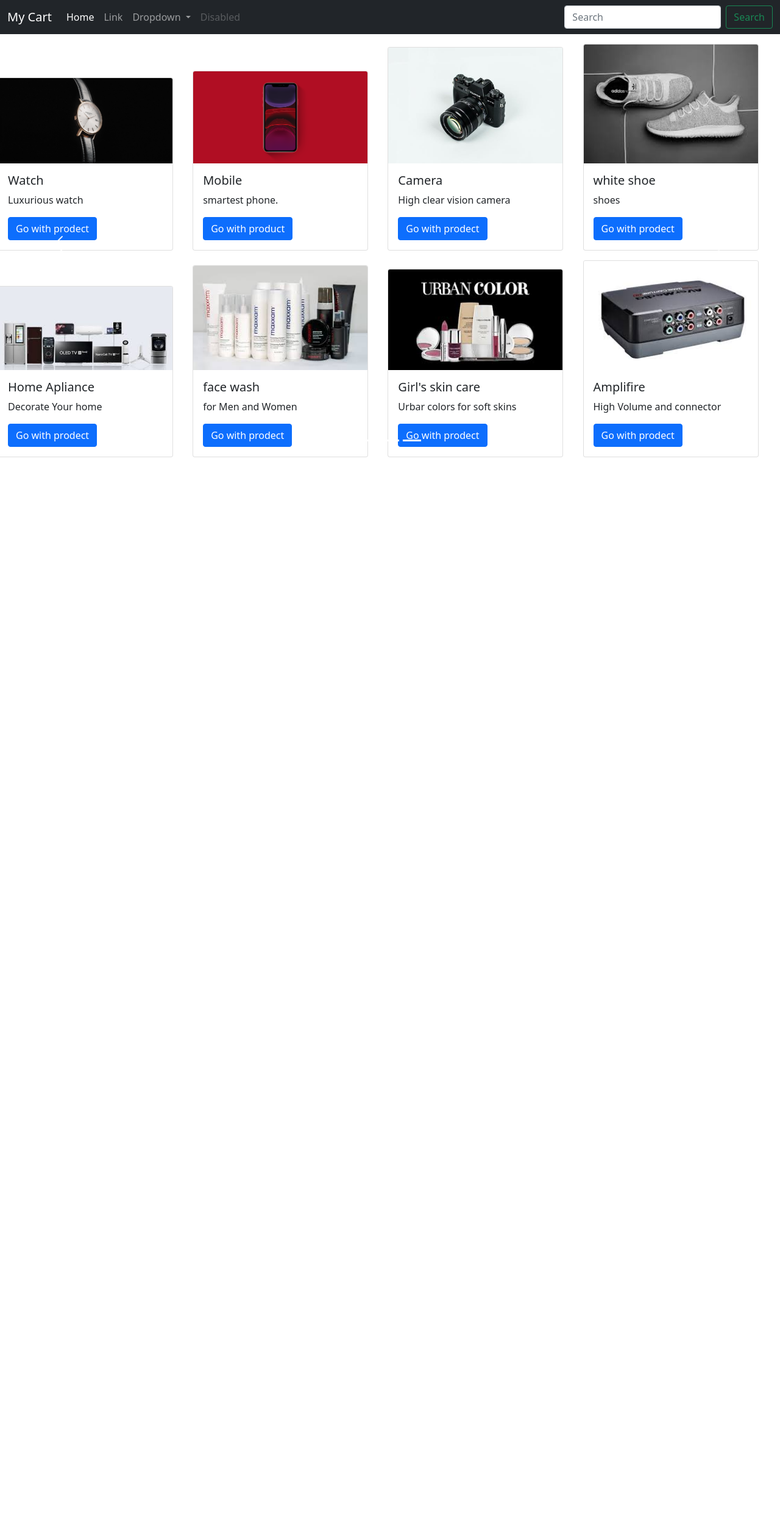
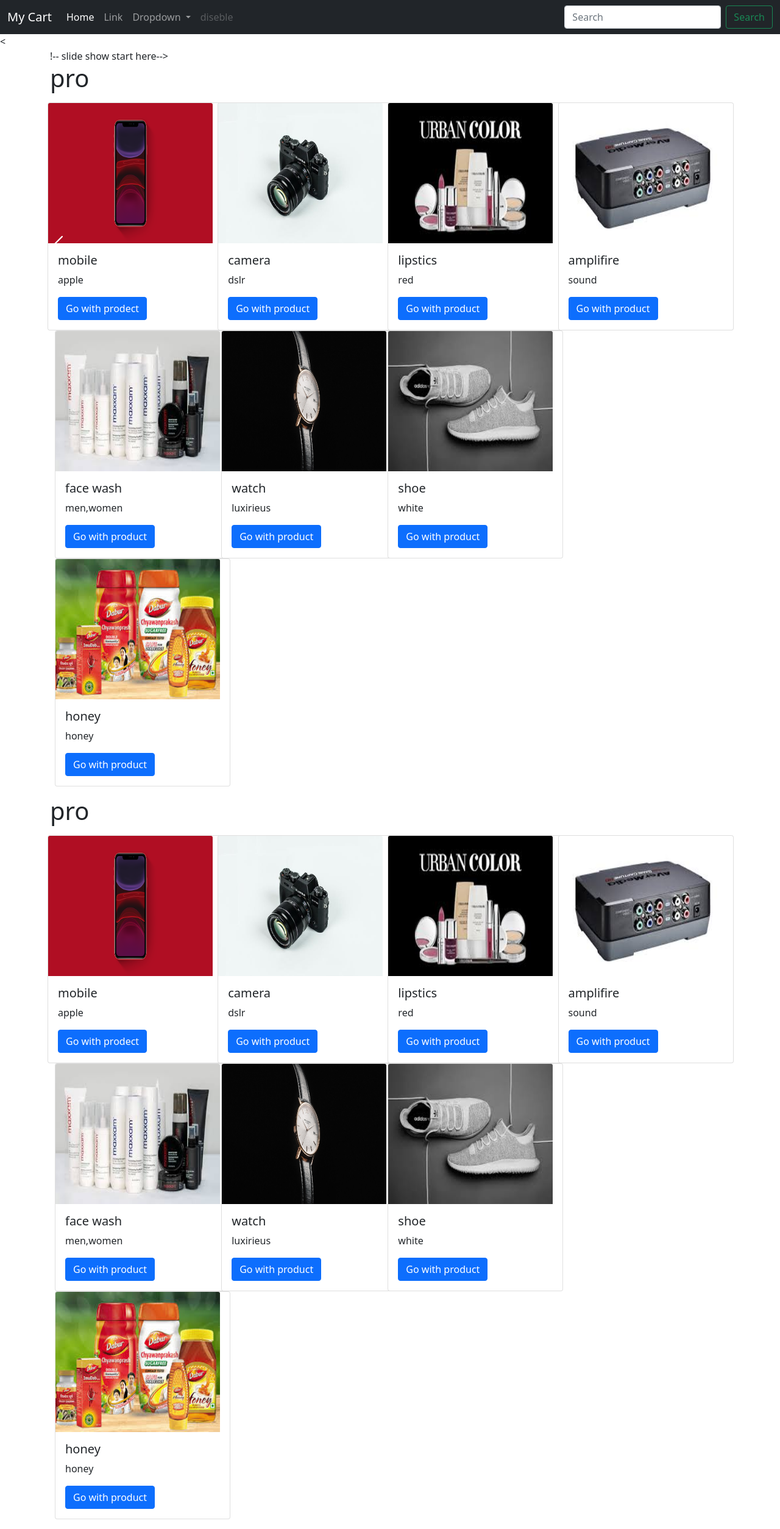
Before and after one commit to viral390/My_Cart, a Django app: page /shop/ in a window 1280 px wide. Shown: the whole page at 61% size. Before the commit the page ends 750 px from the top, so only its background shows below. Run offline with Django 3.2, Linux system fonts and the light colour scheme; data comes from the database, SQL or seed files in the repository; both versions use the stored data as it was after the commit.

Commit message:
add loops in index.html

```diff
--- a/my_cart/my_cart/urls.py
+++ b/my_cart/my_cart/urls.py
@@ -1,8 +1,10 @@
 from django.contrib import admin
 from django.urls import path, include
+from django.conf import settings
+from django.conf.urls.static import static
 
 urlpatterns = [
     path('admin/', admin.site.urls),
     path('blog/', include('blog.b_urls')),
     path('shop/', include('shop.s_urls'))
-]
+] + static(settings.MEDIA_URL,document_root=settings.MEDIA_ROOT)
--- /dev/null
+++ b/my_cart/shop/templates/shop/basic.html
@@ -0,0 +1,80 @@
+<!doctype html>
+<html lang="en">
+  <head>
+    <!-- Required meta tags -->
+    <meta charset="utf-8">
+    <meta name="viewport" content="width=device-width, initial-scale=1">
+
+    <!-- Bootstrap CSS -->
+    <link href="https://cdn.jsdelivr.net/npm/bootstrap@5.0.0-beta1/dist/css/bootstrap.min.css" rel="stylesheet" integrity="sha384-giJF6kkoqNQ00vy+HMDP7azOuL0xtbfIcaT9wjKHr8RbDVddVHyTfAAsrekwKmP1" crossorigin="anonymous">
+
+    <title>{% block title %} {% endblock %}</title>
+      <style>
+        {% block css %} {% endblock %}
+      </style>
+  </head>
+  <body>
+
+    <nav class="navbar navbar-expand-lg navbar-dark bg-dark">
+  <div class="container-fluid">
+    <a class="navbar-brand" href="#">My Cart</a>
+    <button class="navbar-toggler" type="button" data-bs-toggle="collapse" data-bs-target="#navbarSupportedContent" aria-controls="navbarSupportedContent" aria-expanded="false" aria-label="Toggle navigation">
+      <span class="navbar-toggler-icon"></span>
+    </button>
+    <div class="collapse navbar-collapse" id="navbarSupportedContent">
+      <ul class="navbar-nav me-auto mb-2 mb-lg-0">
+        <li class="nav-item">
+          <a class="nav-link active" aria-current="page" href="#">Home</a>
+        </li>
+        <li class="nav-item">
+          <a class="nav-link" href="#">Link</a>
+        </li>
+        <li class="nav-item dropdown">
+          <a class="nav-link dropdown-toggle" href="#" id="navbarDropdown" role="button" data-bs-toggle="dropdown" aria-expanded="false">
+            Dropdown
+          </a>
+          <ul class="dropdown-menu" aria-labelledby="navbarDropdown">
+
+            <li><a class="dropdown-item" href="#">Action</a></li>
+            <li><a class="dropdown-item" href="#">Another action</a></li>
+            <li><hr class="dropdown-divider"></li>
+            <li><a class="dropdown-item" href="#">Something else here</a></li>
+          </ul>
+        </li>
+        <li class="nav-item">
+          <a class="nav-link disabled" href="#" tabindex="-1" aria-disabled="true">diseble</a>
+        </li>
+      </ul>
+      <form class="d-flex">
+        <input class="form-control me-2" type="search" placeholder="Search" aria-label="Search">
+        <button class="btn btn-outline-success" type="submit">Search</button>
+      </form>
+    </div>
+  </div>
+</nav>
+     <a class="carousel-control-prev" href="#carouselExampleControls" role="button" data-bs-slide="prev">
+    <span class="carousel-control-prev-icon" aria-hidden="true"></span>
+    <span class="visually-hidden">Previous</span>
+  </a>
+  <a class="carousel-control-next" href="#carouselExampleControls" role="button" data-bs-slide="next">
+    <span class="carousel-control-next-icon" aria-hidden="true"></span>
+    <span class="visually-hidden">Next</span>
+  </a>
+  {% block body %} {% endblock %}
+
+
+
+  <!-- Optional JavaScript; choose one of the two! -->
+
+    <!-- Option 1: Bootstrap Bundle with Popper -->
+    <script src="https://cdn.jsdelivr.net/npm/bootstrap@5.0.0-beta1/dist/js/bootstrap.bundle.min.js" integrity="sha384-ygbV9kiqUc6oa4msXn9868pTtWMgiQaeYH7/t7LECLbyPA2x65Kgf80OJFdroafW" crossorigin="anonymous"></script>
+
+    <!-- Option 2: Separate Popper and Bootstrap JS -->
+    <!--
+    <script src="https://cdn.jsdelivr.net/npm/@popperjs/core@2.5.4/dist/umd/popper.min.js" integrity="sha384-q2kxQ16AaE6UbzuKqyBE9/u/KzioAlnx2maXQHiDX9d4/zp8Ok3f+M7DPm+Ib6IU" crossorigin="anonymous"></script>
+    <script src="https://cdn.jsdelivr.net/npm/bootstrap@5.0.0-beta1/dist/js/bootstrap.min.js" integrity="sha384-pQQkAEnwaBkjpqZ8RU1fF1AKtTcHJwFl3pblpTlHXybJjHpMYo79HY3hIi4NKxyj" crossorigin="anonymous"></script>
+    -->
+
+
+  </body>
+</html>
--- a/my_cart/shop/templates/shop/index.html
+++ b/my_cart/shop/templates/shop/index.html
@@ -1,15 +1,8 @@
-<!doctype html>
-<html lang="en">
-  <head>
-    <!-- Required meta tags -->
-    <meta charset="utf-8">
-    <meta name="viewport" content="width=device-width, initial-scale=1">
+{% extends 'shop/basic.html' %}
+{% block title %}shop{% endblock %}
 
-    <!-- Bootstrap CSS -->
-    <link href="https://cdn.jsdelivr.net/npm/bootstrap@5.0.0-beta1/dist/css/bootstrap.min.css" rel="stylesheet" integrity="sha384-giJF6kkoqNQ00vy+HMDP7azOuL0xtbfIcaT9wjKHr8RbDVddVHyTfAAsrekwKmP1" crossorigin="anonymous">
+{% block css %}
 
-    <title>Shop</title>
-      <style>
           .col-md-3
           {
           display: inline-block;
@@ -19,8 +12,8 @@
            background-color:blue;
            }
           .col-md-3 img{
-          width:auto;
-          height:100%;
+          width:270px;
+          height:230px;
           }
           body.carousel-indicator li
           background-color:red;
@@ -30,8 +23,14 @@
 
 
           body.carousel-control-prev-icon,
-          body.carousel-control-next-icon,
-          background-color:blue;
+          body.carousel-control-next-icon,{
+          background-color:black;
+          }
+          .carousel-control-prev
+          .carousel-control-next{
+          top:auto;
+          bottom:auto;
+
           }
 
 
@@ -39,69 +38,35 @@
           padding-left:10,
           padding-right:10;
 
+{% endblock %}
 
+{% block body %}
+     {% load static %}
 
+<
 
-      </style>
-  </head>
-  <body>
-  {% load static%}
-    <nav class="navbar navbar-expand-lg navbar-dark bg-dark">
-  <div class="container-fluid">
-    <a class="navbar-brand" href="#">My Cart</a>
-    <button class="navbar-toggler" type="button" data-bs-toggle="collapse" data-bs-target="#navbarSupportedContent" aria-controls="navbarSupportedContent" aria-expanded="false" aria-label="Toggle navigation">
-      <span class="navbar-toggler-icon"></span>
-    </button>
-    <div class="collapse navbar-collapse" id="navbarSupportedContent">
-      <ul class="navbar-nav me-auto mb-2 mb-lg-0">
-        <li class="nav-item">
-          <a class="nav-link active" aria-current="page" href="#">Home</a>
-        </li>
-        <li class="nav-item">
-          <a class="nav-link" href="#">Link</a>
-        </li>
-        <li class="nav-item dropdown">
-          <a class="nav-link dropdown-toggle" href="#" id="navbarDropdown" role="button" data-bs-toggle="dropdown" aria-expanded="false">
-            Dropdown
-          </a>
-          <ul class="dropdown-menu" aria-labelledby="navbarDropdown">
+<div class="container">
 
-            <li><a class="dropdown-item" href="#">Action</a></li>
-            <li><a class="dropdown-item" href="#">Another action</a></li>
-            <li><hr class="dropdown-divider"></li>
-            <li><a class="dropdown-item" href="#">Something else here</a></li>
-          </ul>
-        </li>
-        <li class="nav-item">
-          <a class="nav-link disabled" href="#" tabindex="-1" aria-disabled="true">Disabled</a>
-        </li>
-      </ul>
-      <form class="d-flex">
-        <input class="form-control me-2" type="search" placeholder="Search" aria-label="Search">
-        <button class="btn btn-outline-success" type="submit">Search</button>
-      </form>
-    </div>
-  </div>
-</nav>
+    !--    slide show start here-->
+    {% for product, range ,nslides in allproducts %}
 
+    <h1>{{product.0.category}}</h1>
+    <div id="demo{{forloop.counter}}" class="carousel slide my-3" data-ride="carousel" >
+        <ul class="carousel-indicators">
+          <li data-target="#demo{{forloop.counter}}" data-slide-to="0" class="active"></li>
+        {% for i in range%}
+        <li data-target="#demo{{forloop.parentloop.counter}}" data-slide-to="{{i}}" ></li>
+        {% endfor %}
+    </ul>
 
-
-    <div id="demo" class="carousel slide " data-ride="carousel" >
-    <ul class="carousel-indicators">
-        <li data-target="demo" data-slide-to="0" class="active"></li>
-        <li data-target="demo" data-slide-to="1" class="active"></li>
-        <li data-target="demo" data-slide-to="2" class="active"></li>
-
-    </ul>
-<!--    slide show start here-->
-    <div class="container-carousel-inner no-padding  my-3">
-        <div class="carousel-item-active "></div>
+    <div class="container-carousel-inner no-padding">
+        <div class="carousel-item-active ">
         <div class="col-xs-3 col-sm-3 col-md-3">
             <div class="card" style="width: 18rem;">
-                <img src="{%static 'shop/1.jpg'%}" class="card-img-top" alt="...">
+                <img src='/media/{{product.0.image}}' class="card-img-top" alt="...">
                 <div class="card-body">
-                <h5 class="card-title">Watch</h5>
-                <p class="card-text">Luxurious watch</p>
+                <h5 class="card-title">{{product.0.product_name}}</h5>
+                <p class="card-text">{{product.0.desc}}</p>
              <a href="#" class="btn btn-primary">Go with prodect</a>
                 </div>
             </div>
@@ -109,117 +74,39 @@
         </div>
 
 <!--        2 time card -->
+        {% for i in product|slice:"1:"%}
         <div class="col-xs-3 col-sm-3 col-md-3">
             <div class="card" style="width: 18rem;">
-                <img src="{%static 'shop/2.png'%}" class="card-img-top" alt="...">
+                <img src='/media/{{i.image}}' class="card-img-top" alt="...">
                 <div class="card-body">
-                <h5 class="card-title">Mobile</h5>
-                <p class="card-text">smartest phone.</p>
+                <h5 class="card-title">{{i.product_name}}</h5>
+                <p class="card-text">{{i.desc}}</p>
              <a href="#" class="btn btn-primary">Go with product</a>
                 </div>
             </div>
+        </div>
+        {% if forloop.counter|divisibleby:3 and forloop.counter > 0 and not forloop.last %}
+    </div><div class="container">
+        {% endif %}
 
-        </div>
+        {% endfor %}
+    </div>
 
-<!--        3 time card -->
-        <div class="col-xs-3 col-sm-3 col-md-3">
-            <div class="card" style="width: 18rem;">
-                <img src="{%static 'shop/3.jpeg'%}" class="card-img-top" alt="...">
-                <div class="card-body">
-                <h5 class="card-title">Camera</h5>
-                <p class="card-text">High clear vision camera</p>
-             <a href="#" class="btn btn-primary">Go with prodect</a>
-                </div>
-            </div>
-        </div>
-<!--        4 card of 1 slice-->
-        <div class="col-xs-3 col-sm-3 col-md-3">
-            <div class="card" style="width: 18rem;">
-                <img src="{%static 'shop/4.jpg'%}" class="card-img-top" alt="...">
-                <div class="card-body">
-                <h5 class="card-title">white shoe</h5>
-                <p class="card-text">shoes</p>
-             <a href="#" class="btn btn-primary">Go with prodect</a>
-                </div>
-            </div>
-        </div>
-<!--whole three casd copy withiout active carousel-->
-
-        </div>
-            <div class="carousel-item-active">
-        <div class="col-xs-3 col-sm-3 col-md-3">
-            <div class="card" style=" width: 18rem; ">
-                <img src="{%static 'shop/5.jpg'%}" class="card-img-top" alt="...">
-                <div class="card-body">
-                <h5 class="card-title">Home Apliance</h5>
-                <p class="card-text">Decorate Your home</p>
-             <a href="#" class="btn btn-primary">Go with prodect</a>
-                </div>
-            </div>
-
-        </div>
-
-<!--        2 time card -->
-        <div class="col-xs-3 col-sm-3 col-md-3">
-            <div class="card" style="width: 18rem;">
-                <img src="{%static 'shop/6.jpg'%}" class="card-img-top" alt="...">
-                <div class="card-body">
-                <h5 class="card-title">face wash</h5>
-                <p class="card-text">for Men and Women</p>
-             <a href="#" class="btn btn-primary">Go with prodect</a>
-                </div>
-            </div>
-        </div>
-<!--        3 time card -->
-        <div class="col-xs-3 col-sm-3 col-md-3">
-            <div class="card" style="width: 18rem;">
-                <img src="{%static 'shop/7.jpg'%}" class="card-img-top" alt="...">
-                <div class="card-body">
-                <h5 class="card-title">Girl's skin care</h5>
-                <p class="card-text">Urbar colors for soft skins</p>
-             <a href="#" class="btn btn-primary">Go with prodect</a>
-                </div>
-            </div>
-            </div>
-
-<!--        4 card-->
-        <div class="col-xs-3 col-sm-3 col-md-3">
-            <div class="card" style="width: 18rem;">
-                <img src="{%static 'shop/8.jpg'%}" class="card-img-top" alt="...">
-                <div class="card-body">
-                <h5 class="card-title">Amplifire</h5>
-                <p class="card-text"> High Volume and connector</p>
-             <a href="#" class="btn btn-primary">Go with prodect</a>
-                </div>
-            </div>
-        </div>
-    </div>
-    </div>
+</div>
+</div>
 
 
 <!--    left and  right control for slide-->
 
-    <a class="carousel-control-prev" href="#demo" data-slide="prev">
+    <a class="carousel-control-prev" href="#demo{{forloop.counter}}" data-slide="prev">
         <span class="carousel-control-prev-icon"></span>
     </a>
 
-    <a class="carousel-control-next" href="#demo" data-slide="next">
+    <a class="carousel-control-next" href="#demo{{forloop.counter}}" data-slide="next">
         <span class="carousel-control-next-icon"></span>
     </a>
+    {% endfor%}
 
 
-
-    <!-- Optional JavaScript; choose one of the two! -->
-
-    <!-- Option 1: Bootstrap Bundle with Popper -->
-    <script src="https://cdn.jsdelivr.net/npm/bootstrap@5.0.0-beta1/dist/js/bootstrap.bundle.min.js" integrity="sha384-ygbV9kiqUc6oa4msXn9868pTtWMgiQaeYH7/t7LECLbyPA2x65Kgf80OJFdroafW" crossorigin="anonymous"></script>
-
-    <!-- Option 2: Separate Popper and Bootstrap JS -->
-    <!--
-    <script src="https://cdn.jsdelivr.net/npm/@popperjs/core@2.5.4/dist/umd/popper.min.js" integrity="sha384-q2kxQ16AaE6UbzuKqyBE9/u/KzioAlnx2maXQHiDX9d4/zp8Ok3f+M7DPm+Ib6IU" crossorigin="anonymous"></script>
-    <script src="https://cdn.jsdelivr.net/npm/bootstrap@5.0.0-beta1/dist/js/bootstrap.min.js" integrity="sha384-pQQkAEnwaBkjpqZ8RU1fF1AKtTcHJwFl3pblpTlHXybJjHpMYo79HY3hIi4NKxyj" crossorigin="anonymous"></script>
-    -->
-
-
-  </body>
-</html>
+  {% endblock %}
+</div>
--- a/my_cart/shop/views.py
+++ b/my_cart/shop/views.py
@@ -1,13 +1,23 @@
 from django.shortcuts import render
 from django.http import HttpResponse
+from .models import product
+from math import ceil
 
 # Create your views here.
 
 def index(request):
-    return render(request,'shop/index.html')
+    products = product.objects.all()
+    print(products)
+    n = len(products)
+    nslides= n//4 + ceil((n/4)-(n//4))
+    # param = {'no_of_slides': nslides,'range':range(1,nslides), 'product':products}
+    allproducts= [[products, range(1, nslides), nslides], [products, range(1, nslides), nslides]]
+    param= {'allproducts': allproducts}
+    return render(request, 'shop/index.html', param)
+
 
 def about(request):
-    return HttpResponse("this is my about page")
+    return render(request, 'shop/about.html')
 
 
 def contact(request):
```
Also changed, not shown: my_cart/my_cart/settings.py (+8 -0 lines), my_cart/shop/templates/shop/about.html (+4 -9 lines), my_cart/db.sqlite3, my_cart/media/shop/images/1.jpg (added), my_cart/media/shop/images/2.png (added), my_cart/media/shop/images/3.jpeg (added), my_cart/media/shop/images/4.jpg (added), my_cart/media/shop/images/6.jpg (added), my_cart/media/shop/images/7.jpg (added), my_cart/media/shop/images/8.jpg (added), my_cart/media/shop/images/9.jpg (added), my_cart/media/shop/images/IMG_20181224_090950.jpg (added), my_cart/media/shop/images/IMG_20181224_113357.jpg (added), my_cart/shop/static/shop/9.jpg (added).
